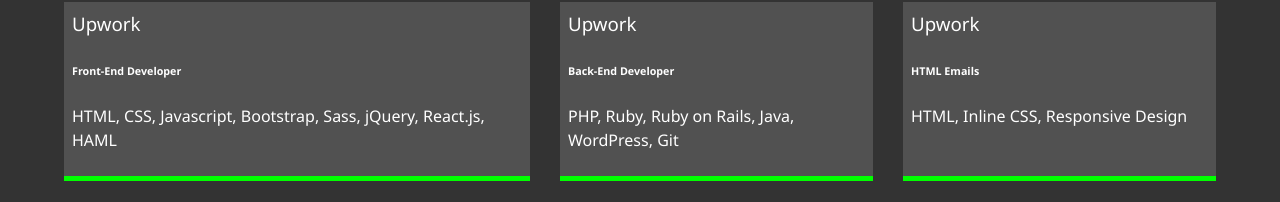
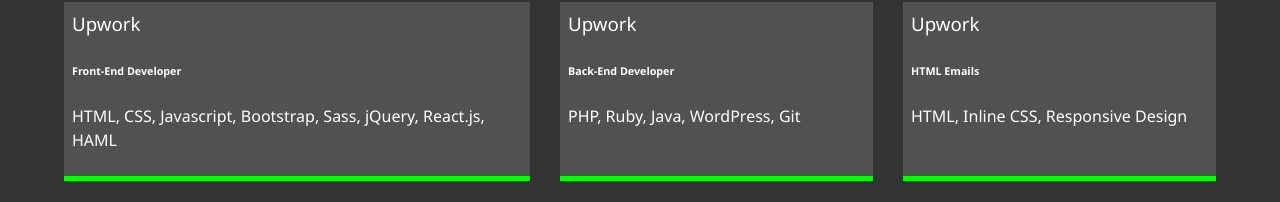
Before and after one commit to Sergio-20/portfolio, a plain HTML site: page dist/about.html in a window 1280 px wide. Shown: the part 776-978 px from the top of the page. Drawn offline with Linux system fonts and the light colour scheme.

Commit message:
Portfolio updated.

```diff
--- a/dist/about.html
+++ b/dist/about.html
@@ -74,7 +74,7 @@
       <div class="job job-2">
         <h3>Upwork</h3>
         <h6>Back-End Developer</h6>
-        <p>PHP, Ruby, Ruby on Rails, Java, WordPress, Git</p>
+        <p>PHP, Ruby, Java, WordPress, Git</p>
       </div>
 
       <div class="job job-3">
```
